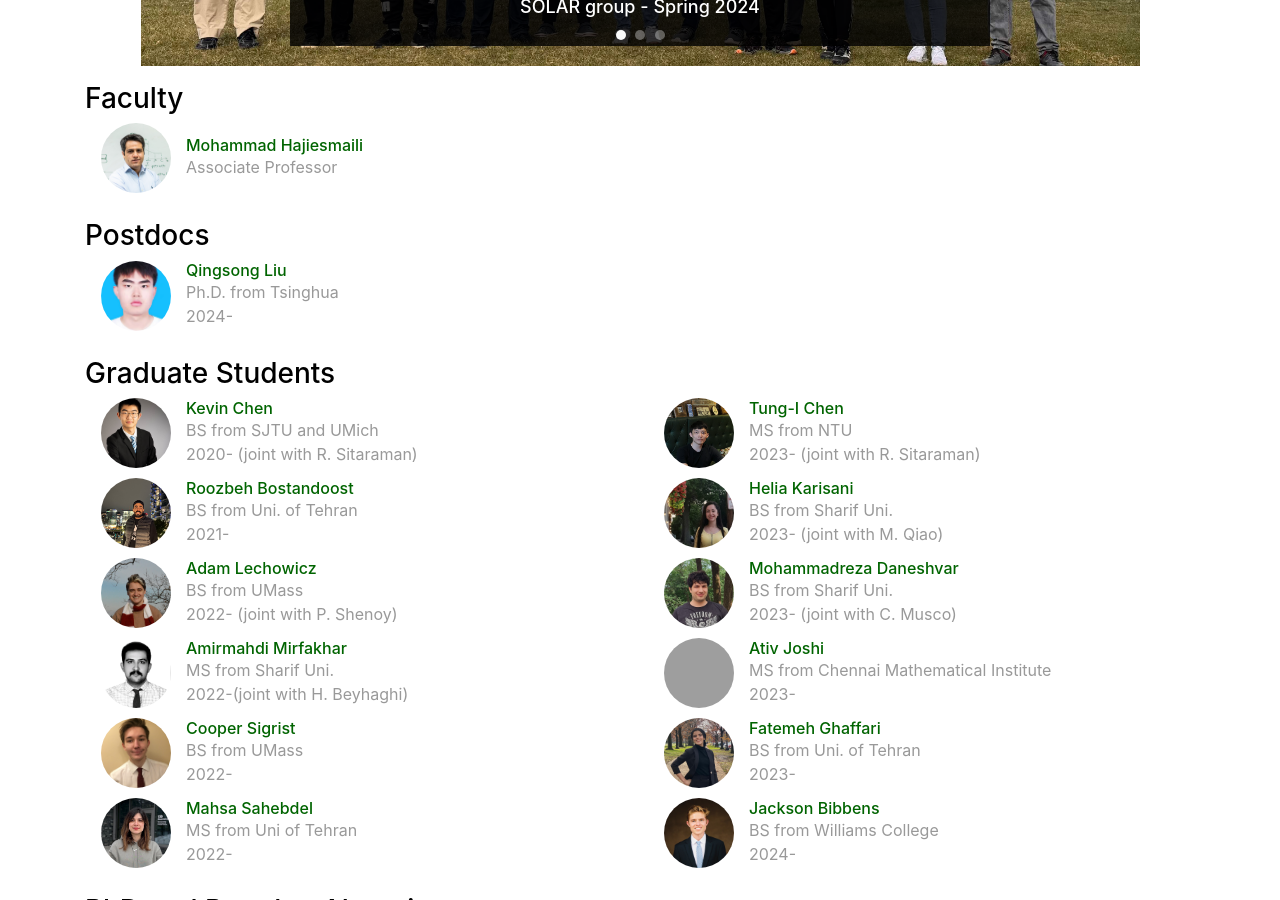
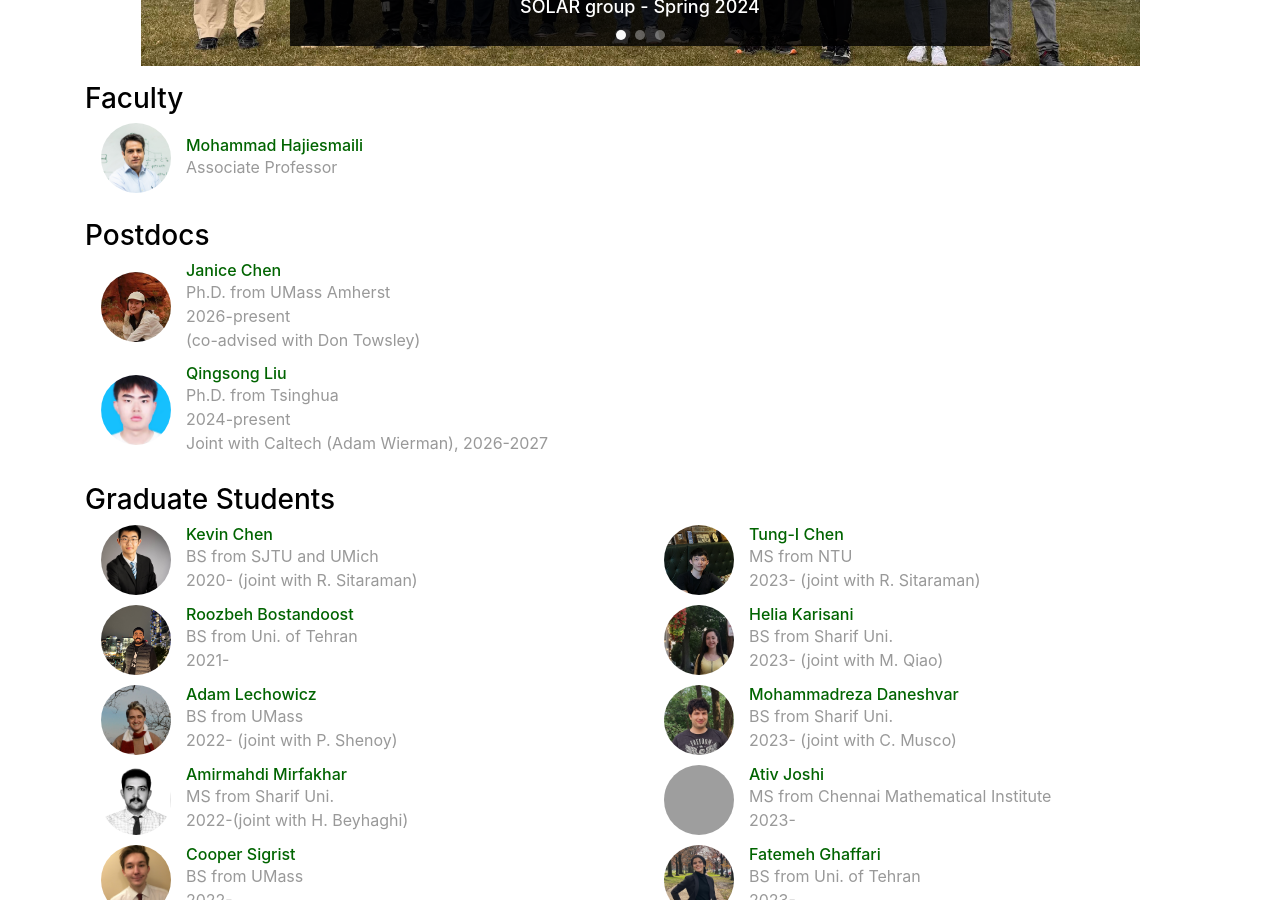
Before and after one commit to umass-solar/umass-solar.github.io, a Jekyll site: the page built from people.html, in a window 1280 px wide and 900 px high, scrolled down 479 px. Built offline with Jekyll 4.4.1, drawn with Linux system fonts in a browser that asks for light colours; grey boxes are pictures that could not be loaded.

Commit message:
post-doc-update

```diff
--- a/_data/people.yml
+++ b/_data/people.yml
@@ -269,11 +269,18 @@ anu:
 
 # staff
 
+janice:
+  display_name: Janice Chen
+  image: /img/people/janice.jpg
+  role: staff
+  bio: Ph.D. from UMass Amherst <br> 2026-present <br> (co-advised with Don Towsley)
+  webpage: https://jjanicechen.com/
+
 qingsong:
   display_name: Qingsong Liu
   image: /img/people/qingsong.png
   role: staff
-  bio: Ph.D. from Tsinghua <br> 2024-
+  bio: Ph.D. from Tsinghua <br> 2024-present <br> Joint with Caltech (Adam Wierman), 2026-2027
   webpage: https://qingsong-liu.github.io/
 
 qingsong2:
```
Also changed, not shown: img/people/janice.jpg (added).
